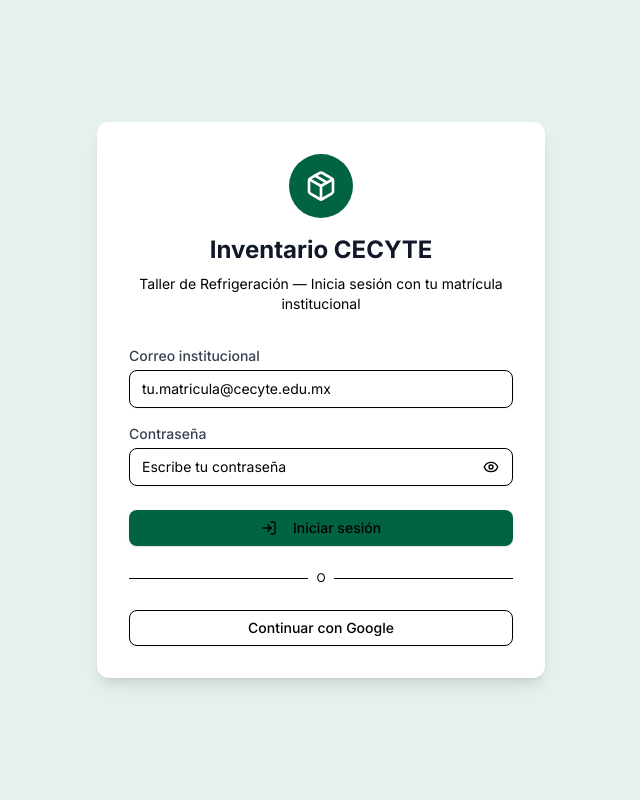
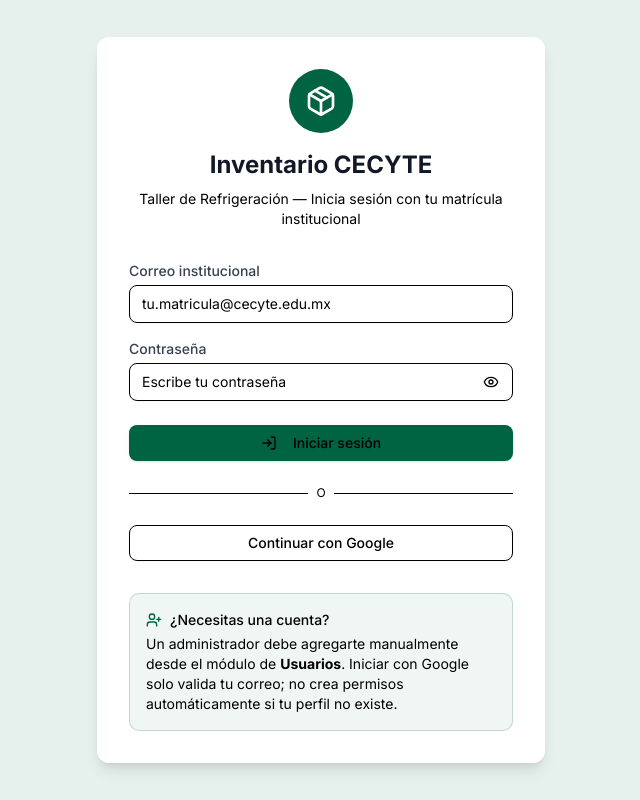
Before and after one commit to tup7243-stack/Proyecto_Inventario_Hoil, a Next.js app: page /login in a window 1280 px wide. Shown: the whole page, without its empty margins (319-959 px from the left). Built offline with nearby package versions, Linux system fonts and the light colour scheme.

Commit message:
fix: clarify manual user access on login

```diff
--- a/src/app/(auth)/login/page.tsx
+++ b/src/app/(auth)/login/page.tsx
@@ -4,7 +4,7 @@
 import { useRouter } from "next/navigation";
 import { createClient } from "@/lib/supabase/client";
 import { Button } from "@/components/ui/button";
-import { Eye, EyeOff, Loader2, LogIn, Package } from "lucide-react";
+import { Eye, EyeOff, Loader2, LogIn, Package, UserPlus } from "lucide-react";
 
 /**
  * Login page — email/password authentication via Supabase Auth.
@@ -210,6 +210,18 @@
             Continuar con Google
           </Button>
         </form>
+
+        <div className="rounded-lg border border-cecyte-primary/20 bg-cecyte-light/60 p-4 text-sm text-muted-foreground">
+          <div className="mb-1 flex items-center gap-2 font-medium text-foreground">
+            <UserPlus className="h-4 w-4 text-cecyte-primary" />
+            ¿Necesitas una cuenta?
+          </div>
+          <p>
+            Un administrador debe agregarte manualmente desde el módulo de{" "}
+            <strong>Usuarios</strong>. Iniciar con Google solo valida tu correo;
+            no crea permisos automáticamente si tu perfil no existe.
+          </p>
+        </div>
       </div>
     </div>
   );
```
Also changed, not shown: 2 other files (tests, documents, lock files or other folders).
